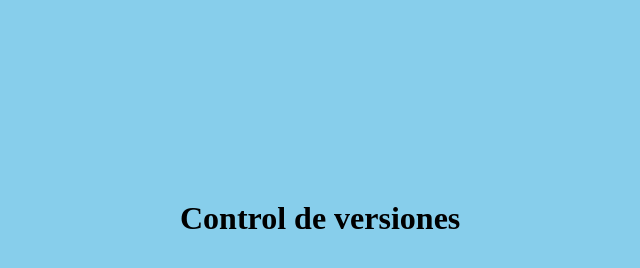
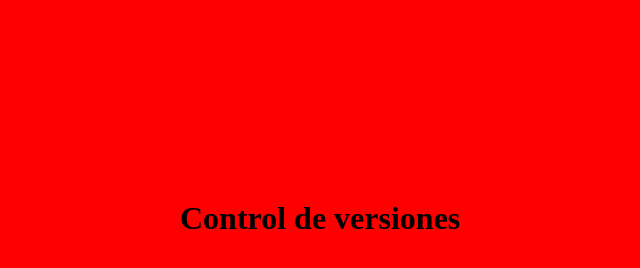
Before and after one commit to FedericoOrtiz/TP_SO_I4_105_, a plain HTML site: page index.html in a window 1280 px wide. Shown: the whole page, without its empty margins (120-760 px from the left). Drawn offline with Linux system fonts and the light colour scheme.

Commit message:
cambio color background

```diff
--- a/estilo.css
+++ b/estilo.css
@@ -2,5 +2,5 @@
 margin:100px;
 }
 body {
-background:skyblue;
+background-color:red;
 }
```
